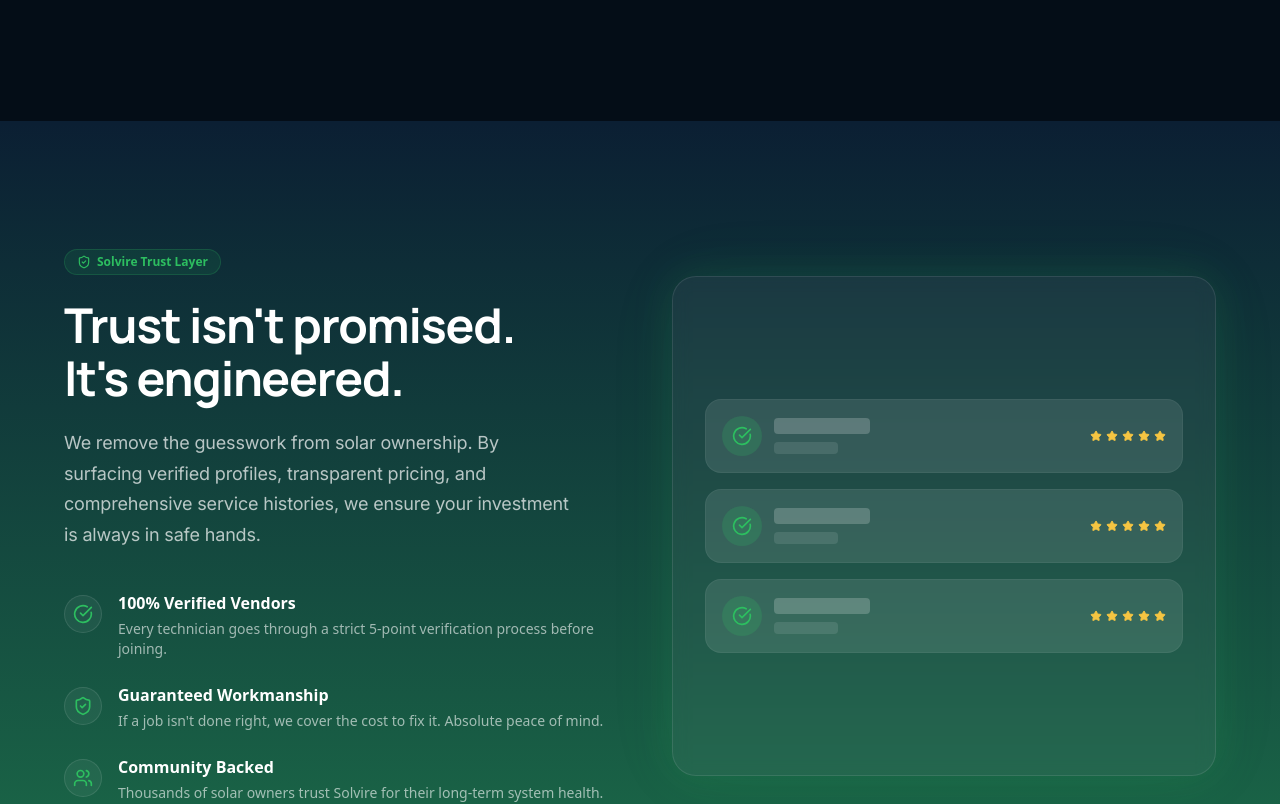
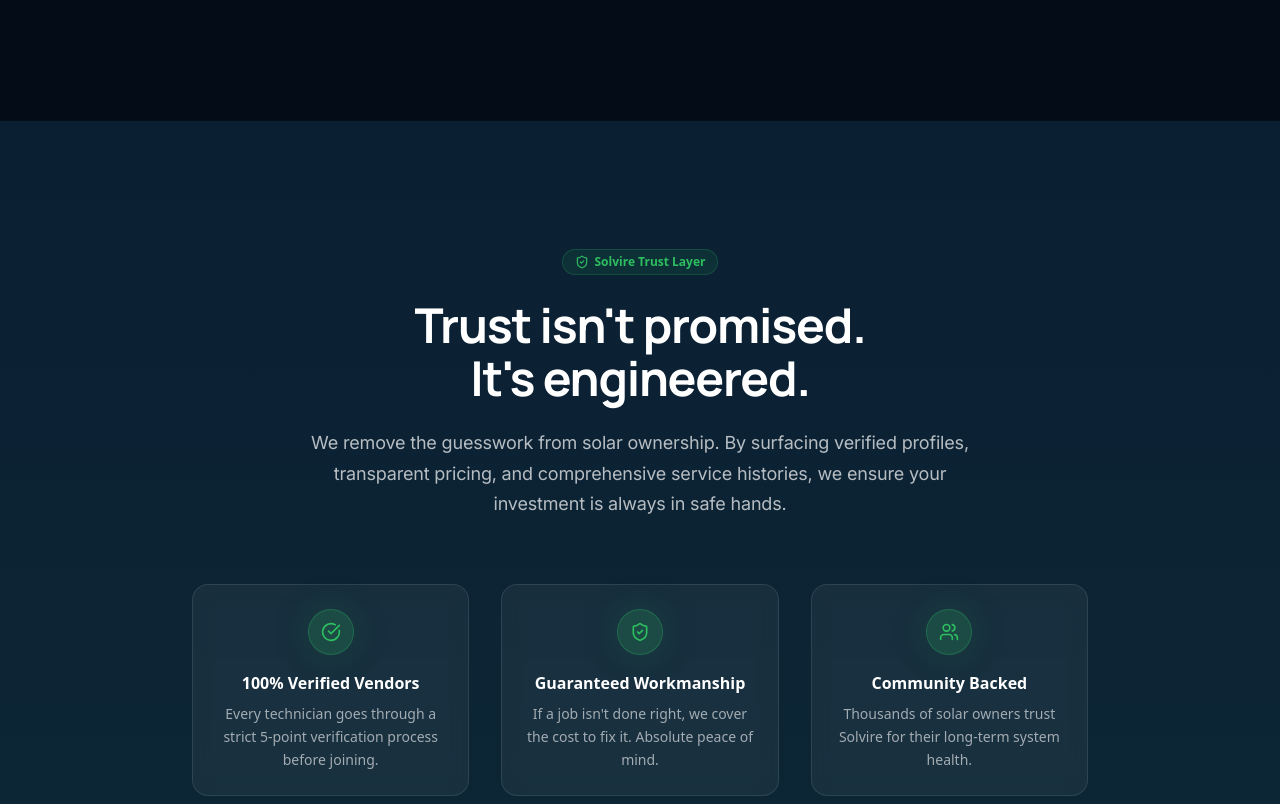
Before and after one commit to Nandannflp/solvire, a Next.js app: page /solvire/ in a window 1280 px wide. Shown: the part 3800-4604 px from the top of the page. Built offline with nearby package versions, Linux system fonts and the light colour scheme.

Commit message:
style: remove faux review UI from trust layer and center layout

```diff
--- a/src/components/sections/TrustLayerSection.tsx
+++ b/src/components/sections/TrustLayerSection.tsx
@@ -26,79 +26,38 @@
 
   return (
     <Section id="trust-layer" theme="navy" className="py-32 relative">
-      <div className="absolute inset-0 bg-gradient-to-b from-transparent to-primary/50 pointer-events-none" />
+      <div className="absolute inset-0 bg-gradient-to-b from-transparent to-solar/5 pointer-events-none" />
 
-      <div className="container max-w-6xl mx-auto z-10 relative">
-        <div className="grid grid-cols-1 lg:grid-cols-2 gap-16 items-center">
-
-          {/* Left: Copy */}
+      <div className="container max-w-4xl mx-auto z-10 relative">
         <motion.div
-            initial={{ opacity: 0, x: -30 }}
-            whileInView={{ opacity: 1, x: 0 }}
+          initial={{ opacity: 0, y: 30 }}
+          whileInView={{ opacity: 1, y: 0 }}
           viewport={{ once: true, margin: "-100px" }}
           transition={{ duration: 1, ease: [0.16, 1, 0.3, 1] }}
+          className="text-center flex flex-col items-center"
         >
           <TrustBadge text="Solvire Trust Layer" pulse={false} className="mb-6" />
           <h2 className="heading-editorial text-4xl md:text-5xl text-white mb-6 leading-tight">
             Trust isn't promised.<br /> It's engineered.
           </h2>
-            <p className="body-clean text-lg text-white/70 mb-10 max-w-lg">
+          <p className="body-clean text-lg text-white/70 mb-16 max-w-2xl text-center">
             We remove the guesswork from solar ownership. By surfacing verified profiles, transparent pricing, and comprehensive service histories, we ensure your investment is always in safe hands.
           </p>
 
-            <div className="flex flex-col gap-6">
+          <div className="grid grid-cols-1 md:grid-cols-3 gap-8 text-left w-full">
             {trustSignals.map((signal, idx) => (
-                <div key={idx} className="flex gap-4 items-start">
-                  <div className="mt-1 bg-white/5 p-2 rounded-full border border-white/10">
+              <div key={idx} className="flex flex-col items-center text-center gap-4 p-6 bg-white/5 rounded-2xl border border-white/10 backdrop-blur-sm card-hover">
+                <div className="bg-solar/20 p-3 rounded-full flex items-center justify-center border border-solar/30 glow-solar">
                   {signal.icon}
                 </div>
                 <div>
-                    <h4 className="text-white font-semibold mb-1">{signal.title}</h4>
-                    <p className="text-white/60 text-sm">{signal.desc}</p>
+                  <h4 className="text-white font-semibold mb-2">{signal.title}</h4>
+                  <p className="text-white/60 text-sm leading-relaxed">{signal.desc}</p>
                 </div>
               </div>
             ))}
           </div>
         </motion.div>
-
-          {/* Right: Visual Abstraction */}
-          <motion.div
-            initial={{ opacity: 0, scale: 0.95 }}
-            whileInView={{ opacity: 1, scale: 1 }}
-            viewport={{ once: true, margin: "-100px" }}
-            transition={{ duration: 1.2, delay: 0.3, ease: [0.16, 1, 0.3, 1] }}
-            className="relative h-[500px] rounded-3xl border border-white/10 bg-white/5 backdrop-blur-sm overflow-hidden flex flex-col justify-center p-8 glow-solar"
-          >
-            {/* Faux UI element representing trust / reviews */}
-            <div className="flex flex-col gap-4">
-              {[1, 2, 3].map((item, i) => (
-                <motion.div
-                  key={i}
-                  initial={{ opacity: 0, x: 20 }}
-                  whileInView={{ opacity: 1, x: 0 }}
-                  viewport={{ once: true }}
-                  transition={{ duration: 0.6, delay: 0.5 + i * 0.1 }}
-                  className="bg-white/10 border border-white/5 rounded-xl p-4 flex items-center justify-between"
-                >
-                  <div className="flex items-center gap-3">
-                    <div className="w-10 h-10 rounded-full bg-solar/20 flex items-center justify-center">
-                      <CheckCircle className="size-5 text-solar" />
-                    </div>
-                    <div>
-                      <div className="h-4 w-24 bg-white/20 rounded mb-2" />
-                      <div className="h-3 w-16 bg-white/10 rounded" />
-                    </div>
-                  </div>
-                  <div className="flex gap-1">
-                    {[1,2,3,4,5].map((star) => (
-                      <Star key={star} className="size-3 text-sun fill-sun" />
-                    ))}
-                  </div>
-                </motion.div>
-              ))}
-            </div>
-          </motion.div>
-        </div>
       </div>
     </Section>
   );
```
Lines whose indentation alone changed are shown as unchanged.
